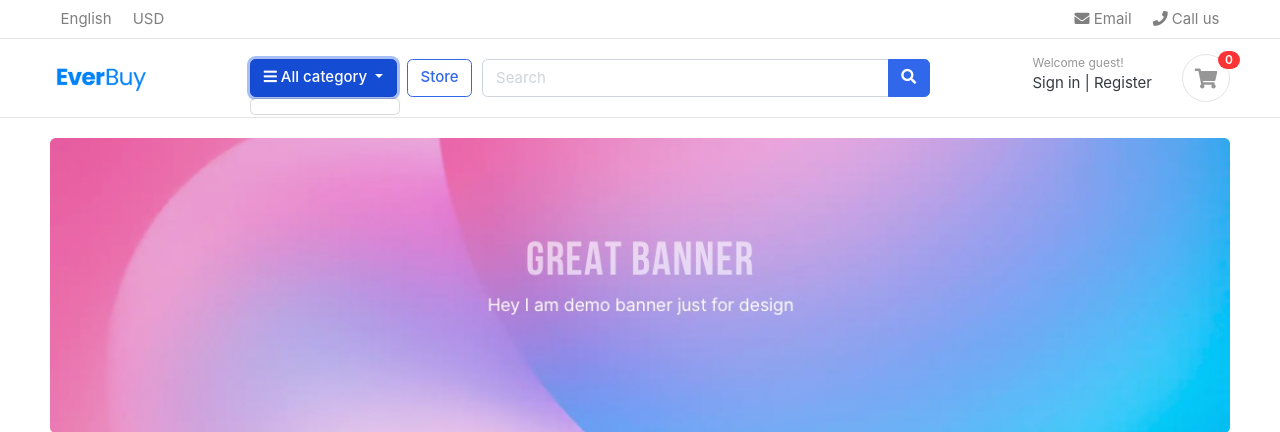
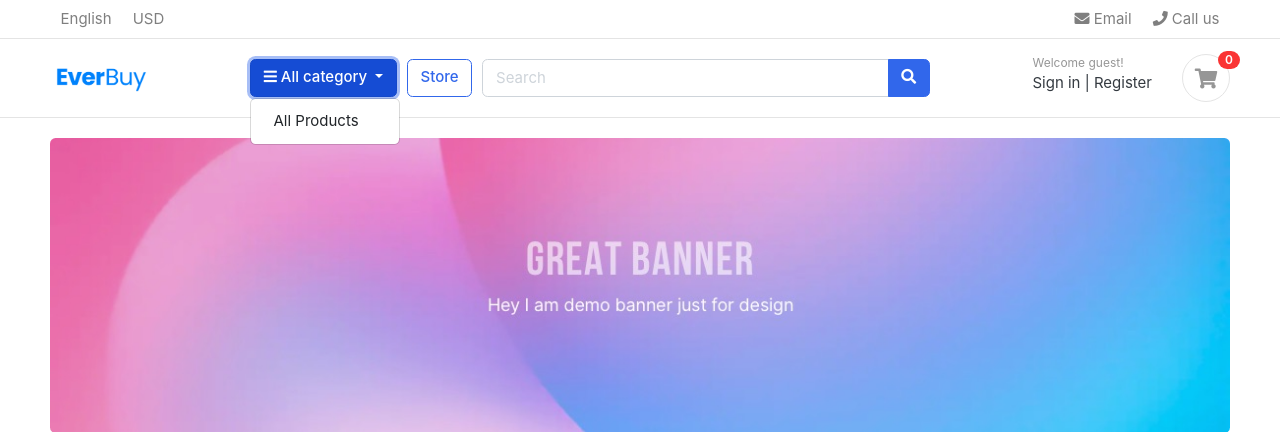
Before and after one commit to vsuraj25/EverBuy, a Django app: page / in a window 1280 px wide, after a click on "All category". Shown: the top 432 px of the page. Run offline with Django 3.2, Linux system fonts and the light colour scheme; data that the repository does not hold is empty; some libraries are stand-ins or nearby versions; some web fonts are replaced.

Commit message:
feat: added the all products option in the categories

```diff
--- a/templates/includes/navbar.html
+++ b/templates/includes/navbar.html
@@ -36,6 +36,7 @@
 				<i class="fa fa-bars"></i> All category
 			</button>
 			<div class="dropdown-menu">
+				<a class="dropdown-item" href="{% url 'store' %}">All Products</a>
 				{% for category in links %}
 					<a class="dropdown-item" href="{{ category.get_url }}">{{ category.category_name }}</a>
 				{% endfor %}
```
